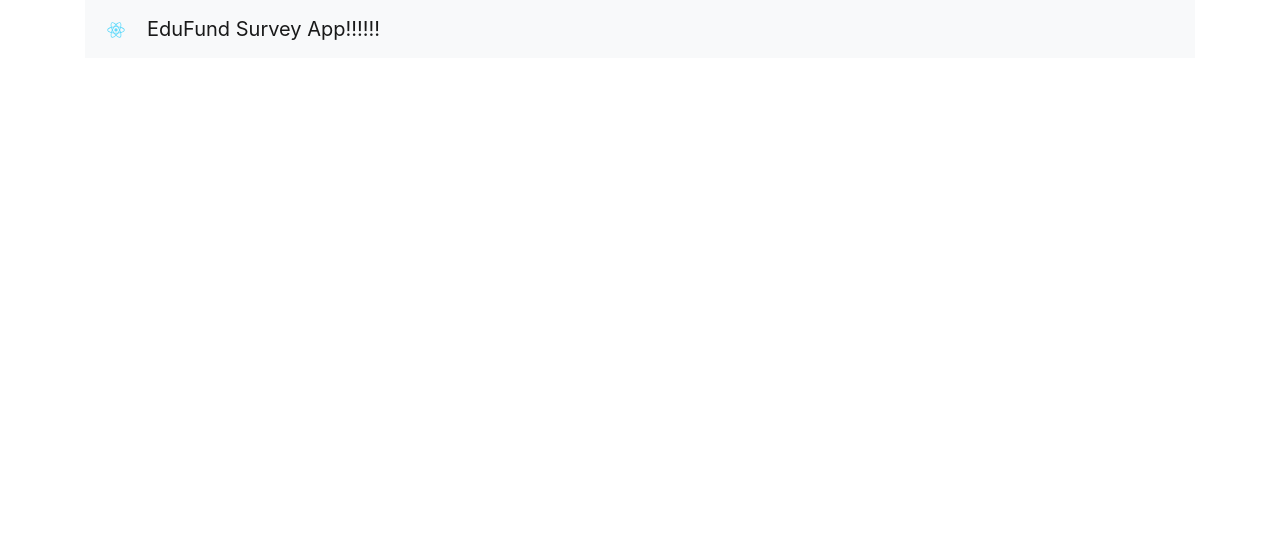
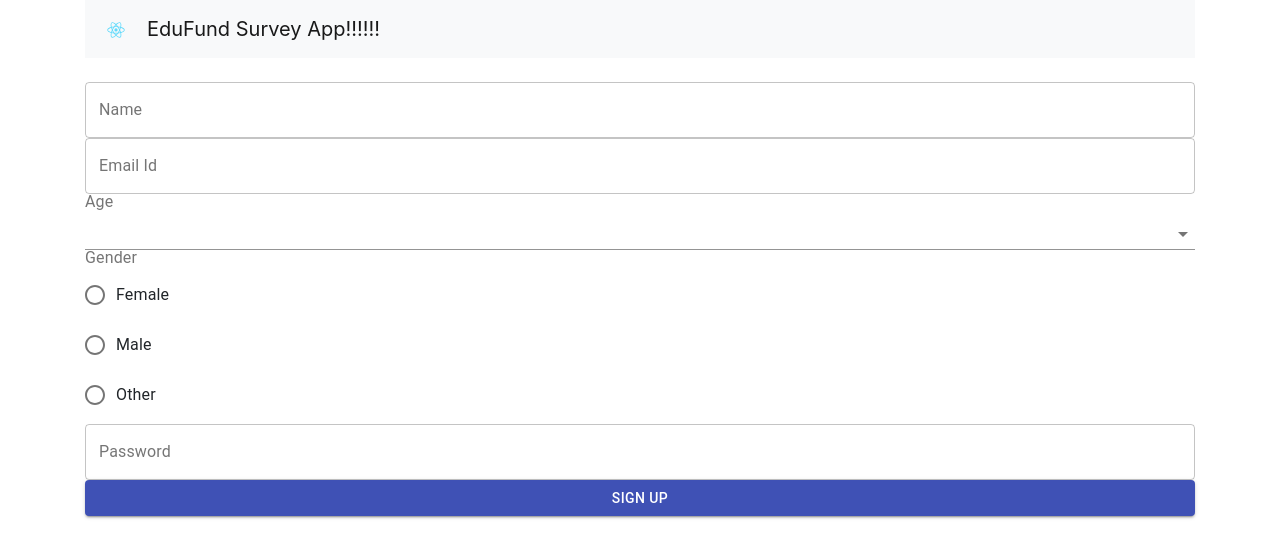
Before and after one commit to jainhitesh90/eduFund, a React (Create React App) app: page /login in a window 1280 px wide. Shown: the top 558 px of the page. Built offline with nearby package versions, Linux system fonts and the light colour scheme.

Commit message:
Basic signup form with api integration

```diff
--- a/package.json
+++ b/package.json
@@ -3,6 +3,7 @@
   "version": "1.0.0",
   "private": true,
   "dependencies": {
+    "@material-ui/core": "^4.9.14",
     "@testing-library/jest-dom": "^4.2.4",
     "@testing-library/react": "^9.5.0",
     "@testing-library/user-event": "^7.2.1",
--- a/src/App.js
+++ b/src/App.js
@@ -1,14 +1,12 @@
 import React, { Component } from "react";
 import { BrowserRouter as Router, Route, Link } from "react-router-dom";
-
-import "bootstrap/dist/css/bootstrap.min.css";
-
 import Signup from "./components/signup.js";
+import HomePage from "./components/home-page.js";
 import CreateSurvey from "./components/create-survey.js";
 import EditSurvey from "./components/edit-survey.js";
 import SurveyList from "./components/survey-list.js";
-
 import logo from "./logo.svg";
+import "bootstrap/dist/css/bootstrap.min.css";
 
 class App extends Component {
   render() {
@@ -22,7 +20,8 @@ class App extends Component {
             <Link to="/" className="navbar-brand">EduFund Survey App!!!!!!</Link>
           </nav>
           <br/>
-          <Route path="/" exact component={Signup} />
+          <Route path="/login" exact component={Signup} />
+          <Route path="/home" exact component={HomePage} />
           <Route path="/dashboard" exact component={SurveyList} />
           <Route path="/edit/:id" component={EditSurvey} />
           <Route path="/create" component={CreateSurvey} />
--- /dev/null
+++ b/src/components/home-page.js
@@ -0,0 +1,11 @@
+import React, { Component } from 'react';
+
+export default class HomePage extends Component {
+    render() {
+        return (
+            <div>
+                <p onClick={this.signupNewUser}>HomePage!!</p>
+            </div>
+        )
+        }
+}
--- a/src/components/signup.js
+++ b/src/components/signup.js
@@ -1,22 +1,90 @@
 import React, { Component } from 'react';
 import axios from 'axios';
+import { TextField, Button, FormControlLabel, RadioGroup, Radio, FormLabel, Select, MenuItem } from '@material-ui/core';
 
 export default class Signup extends Component {
+    constructor(props) {
+        super(props);
+        this.state = {
+
+        }
+        this.handleAgeChange = this.handleAgeChange.bind(this);
+        this.handleGenderChange = this.handleGenderChange.bind(this);
+        this.handleSubmit = this.handleSubmit.bind(this);
+        this.userName = React.createRef();
+        this.userEmail = React.createRef();
+        this.userPassword = React.createRef();
+    }
+
     render() {
         return (
-            <div>
-                <p onClick={this.signupNewUser}>Signup!!</p>
-            </div>
+            this.renderLoginForm()
         )
     }
 
-    signupNewUser() {
+    renderLoginForm() {
+        return (
+            <form onSubmit={this.handleSubmit} style={{ display: 'flex', flexDirection: 'column' }} noValidate autoComplete="off">
+                <TextField inputRef={(ref) => {this.userName = ref}} id="outlined-basic" label="Name" variant="outlined" />
+                <TextField inputRef={(ref) => {this.userEmail = ref}} id="outlined-basic" label="Email Id" type="email" variant="outlined" />
+                <FormLabel id="demo-simple-select-label">Age</FormLabel>
+                <Select
+                    labelId="demo-simple-select-label"
+                    id="demo-simple-select"
+                    onChange={this.handleAgeChange}>
+                    <MenuItem value={10}>10</MenuItem>
+                    <MenuItem value={20}>20</MenuItem>
+                    <MenuItem value={30}>30</MenuItem>
+                </Select>
+                <FormLabel component="legend">Gender</FormLabel>
+                <RadioGroup aria-label="gender" name="gender1" onChange={this.handleGenderChange}>
+                    <FormControlLabel value="female" control={<Radio />} label="Female" />
+                    <FormControlLabel value="male" control={<Radio />} label="Male" />
+                    <FormControlLabel value="other" control={<Radio />} label="Other" />
+                </RadioGroup>
+                <TextField inputRef={(ref) => {this.userPassword = ref}} id="outlined-basic" label="Password" variant="outlined" type="password" />
+                <Button onClick={this.handleSubmit} variant="contained" color="primary">Sign Up</Button>
+            </form>
+        );
+    }
+
+    handleGenderChange(e) {
+        console.log("valie", e.target.value)
+        this.setState({
+            gender: e.target.value
+        }, () => { console.log('state', this.state) });
+    }
+
+    handleAgeChange(e) {
+        console.log("valie", e.target.value)
+        this.setState({
+            age: e.target.value
+        }, () => { console.log('state', this.state) });
+    }
+
+    handleSubmit(e) {
+        e.preventDefault();
+        console.log(this.userName.value);
+        console.log(this.userEmail.value);
+        console.log(this.userPassword.value);
         const userObj = {
-            user_name : 'Hitesh Jain',
-            user_email : 'jainhitesh90@gmail.com',
-            user_age : '29',
+            user_name: this.userName.value,
+            user_email: this.userEmail.value,
+            userPassword: this.userPassword.value,
+            user_age: this.state.age,
+            gender: this.state.gender
+        };
+        if (this.validate(userObj)) {
+            this.signupNewUser(userObj);
         }
+      }
+
+    validate() {
+        return true;
+    }
+
+    signupNewUser(userObj) {
         axios.post('http://localhost:8080/user/add', userObj)
-        .then(res => console.log(res.data));
+            .then(res => console.log(res.data));
     }
 }
```
Also changed, not shown: 2 other files (tests, documents, lock files or other folders).
